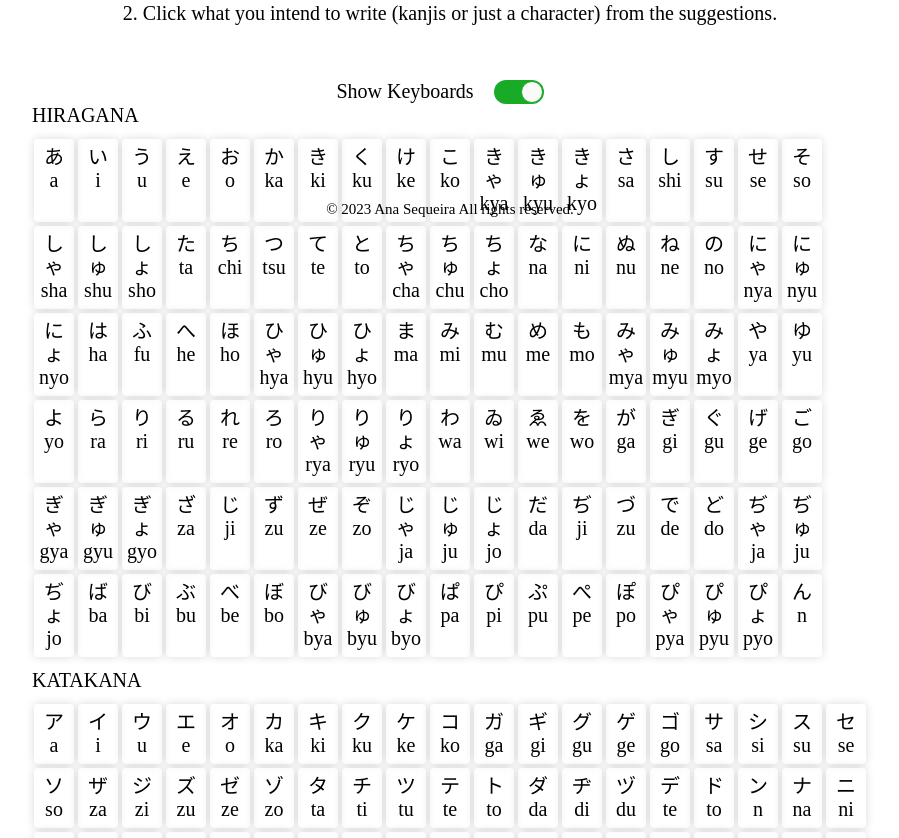
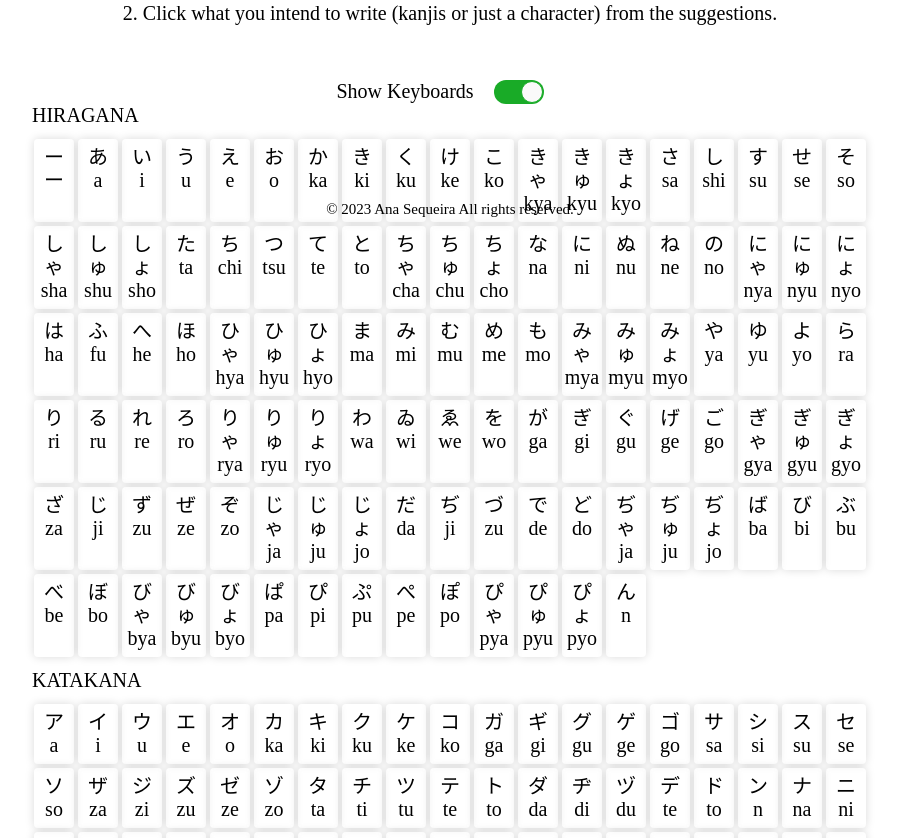
Before and after one commit to acoss22/japanese_keyboard, a React (Create React App) app in the folder japanese-keyboard/: page / in a window 1280 px wide. Shown: the part 580-1418 px from the top of the page, without its empty margins (190-1089 px from the left). Built offline with nearby package versions, Linux system fonts and the light colour scheme.

Commit message:
fix: add Chōonpu   Katakana-Hiragana Prolonged Sound Mark

```diff
--- a/japanese-keyboard/src/consts/hiraganaList.js
+++ b/japanese-keyboard/src/consts/hiraganaList.js
@@ -1,4 +1,10 @@
-export const hiraganas = [{
+export const hiraganas = [
+    {
+        symbol: "ー",
+        romanji: "ー",
+    },
+    {
+
         symbol: "あ",
         romanji: "a",
     },
```
Lines whose indentation alone changed are shown as unchanged.
